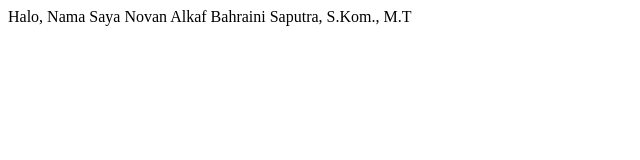
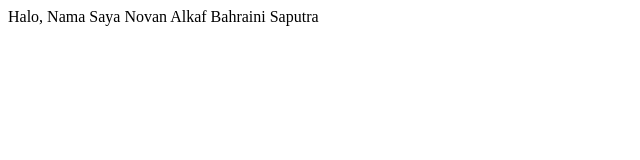
Before and after one commit to novanabs/project_baru, a plain HTML site: page index.html in a window 1280 px wide. Shown: the full height of the page, 0-640 px from the left. Drawn offline with Linux system fonts and the light colour scheme.

Commit message:
commit lagi

```diff
--- a/index.html
+++ b/index.html
@@ -7,6 +7,6 @@
     <title>Document</title>
 </head>
 <body>
-    Halo, Nama Saya Novan Alkaf Bahraini Saputra, S.Kom., M.T
+    Halo, Nama Saya Novan Alkaf Bahraini Saputra
 </body>
 </html>
```
